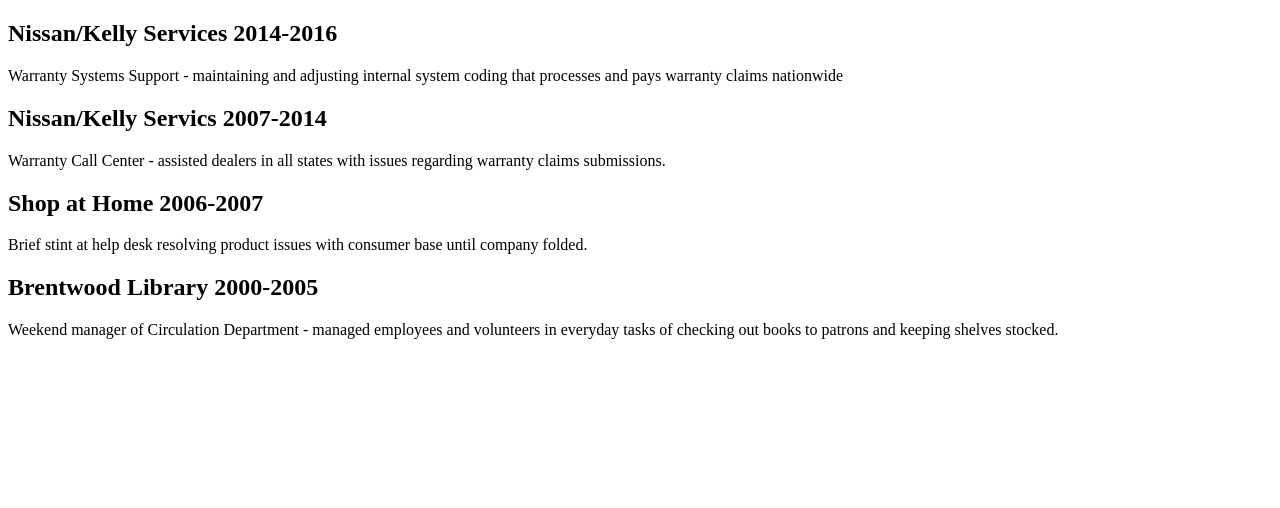
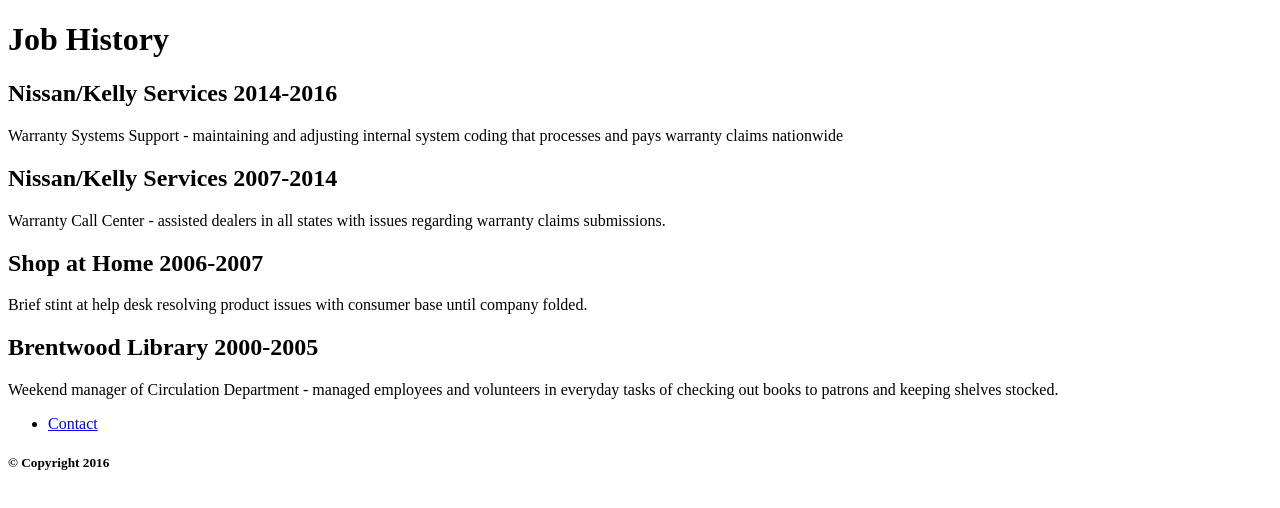
Before and after one commit to lathammatt/bioexercise, a plain HTML site: page index.html in a window 1280 px wide. Drawn offline with Linux system fonts and the light colour scheme.

Commit message:
second run

```diff
--- a/index.html
+++ b/index.html
@@ -7,6 +7,9 @@
 	<link rel="stylesheet" href="">
 </head>
 <body>
+	<header id="header" class="">
+		<h1>Job History</h1>
+	</header><!-- /header -->
 	<article>
 		<header id="header" class="">
 			<h2>Nissan/Kelly Services 2014-2016</h2>
@@ -17,7 +20,7 @@
 	</article>
 	<article>
 		<header id="header" class="">
-			<h2>Nissan/Kelly Servics 2007-2014</h2>
+			<h2>Nissan/Kelly Services 2007-2014</h2>
 		</header><!-- /header -->
 		<section>
 			Warranty Call Center - assisted dealers in all states with issues regarding warranty claims submissions.
@@ -39,5 +42,13 @@
 				Weekend manager of Circulation Department - managed employees and volunteers in everyday tasks of checking out books to patrons and keeping shelves stocked.
 			</section>
 	</article>
+	<nav>
+		<ul>
+			<li><a href="contact.html" title="contact">Contact</a></li>
+		</ul>
+	</nav>
+	<footer>
+		<h5>&copy Copyright 2016</h5>
+	</footer>
 </body>
 </html>
```
Also changed, not shown: contact.html (+8 -0 lines).
